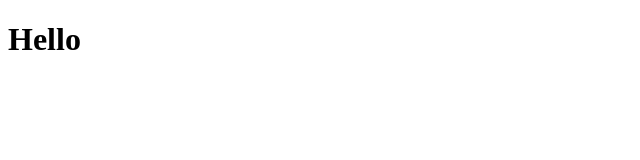
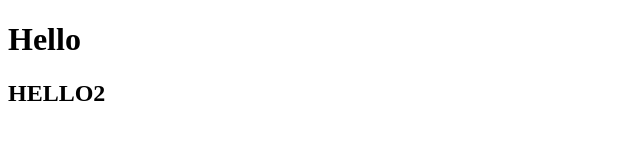
Before and after one commit to ZebaOwnGithub/Git-In-React-App, a plain HTML site: page index.html in a window 1280 px wide. Shown: the whole page, without its empty margins (0-640 px from the left). Drawn offline with Linux system fonts and the light colour scheme.

Commit message:
nitial commit

```diff
--- a/index.html
+++ b/index.html
@@ -8,5 +8,6 @@
 </head>
 <body>
     <h1>Hello</h1>
+    <h2>HELLO2</h2>
 </body>
 </html>
```
